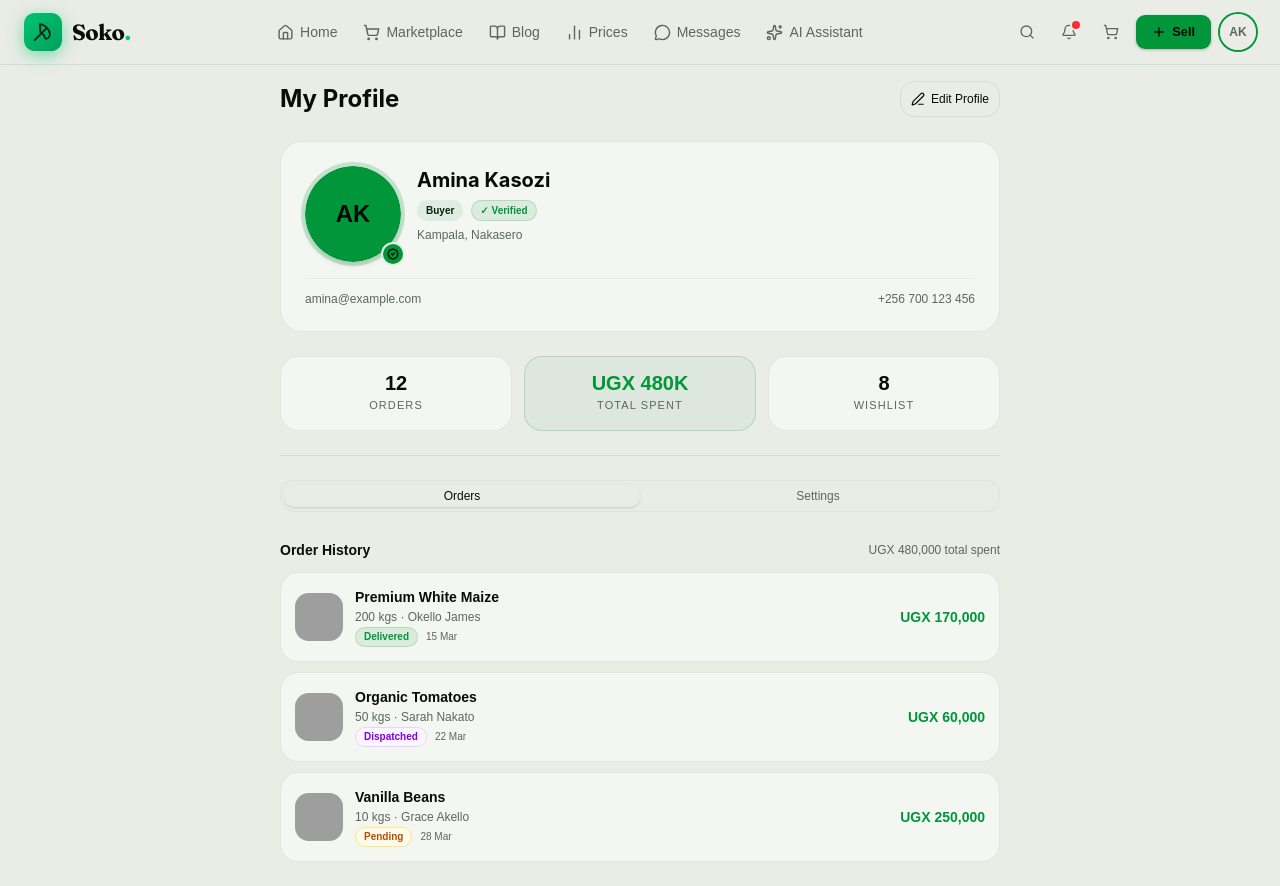
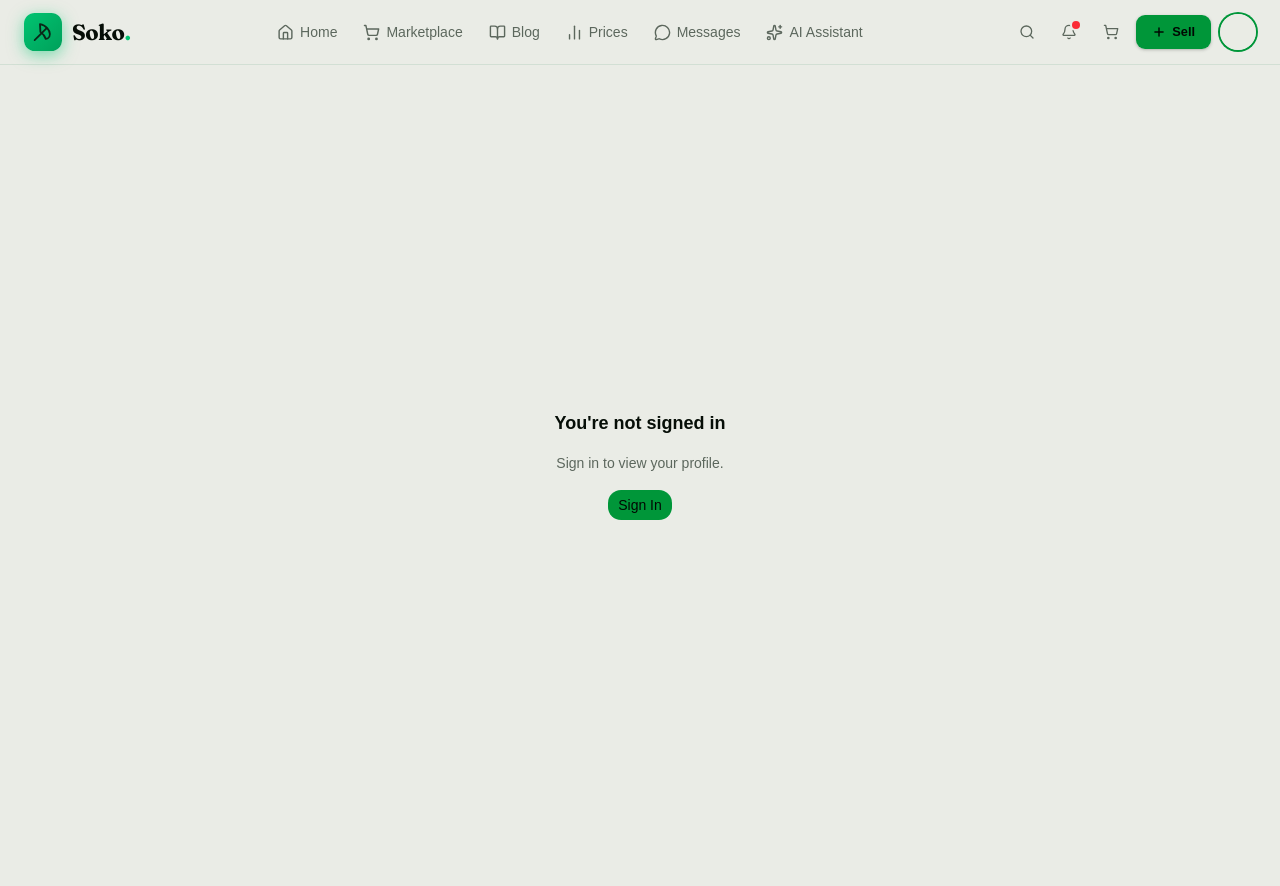
Before and after one commit to Ntale3/soko_client, a React (Vite) app: page /profile in a window 1280 px wide. Shown: the top 886 px of the page. After the commit the page ends 865 px from the top, so only its background shows below. Built offline with nearby package versions, Linux system fonts and the light colour scheme; grey boxes are pictures that could not be loaded.

Commit message:
♻️  replace user with real auth context

```diff
--- a/src/api/api.ts
+++ b/src/api/api.ts
@@ -1,5 +1,5 @@
 //const BASE_URL = import.meta.env.VITE_API_URL ?? "http://localhost:8000"; // TODO: set VITE_API_URL in .env
-const BASE_URL = "http://localhost:8001";
+const BASE_URL = "http://localhost/auth/";
 
 type HttpMethod = "GET" | "POST" | "PUT" | "PATCH" | "DELETE";
 
--- a/src/components/auth/sign-up-steps/sign-up-form.tsx
+++ b/src/components/auth/sign-up-steps/sign-up-form.tsx
@@ -38,7 +38,7 @@ const SignUpForm = () => {
     district !== "" &&
     (role === "buyer" || specialties.length > 0);
 
-  console.log(isValid);
+
 
   function update<K extends keyof typeof fields>(key: K, value: (typeof fields)[K]) {
     if (error) clearError();
--- a/src/components/common/nav.tsx
+++ b/src/components/common/nav.tsx
@@ -23,6 +23,7 @@ import { cn } from "@/lib/utils";
 import { useCartStore } from "@/store/cart-store";
 
 import { Logo } from "../landing-page/logo";
+import { useAuthStore } from "@/store/auth-store";
 
 // ─── Types ────────────────────────────────────────────────────────────────────
 interface NavbarProps {
@@ -46,7 +47,7 @@ const NAV_LINKS: NavLink[] = [
 ];
 
 // ─── User info (replace with real auth context as needed) ─────────────────────
-const USER = { name: "Amina K" };
+//const USER = { name: "Amina K" };
 
 function getInitials(name: string) {
   return name
@@ -117,6 +118,8 @@ export default function Navbar() {
   const [sheetOpen, setSheetOpen] = useState(false);
   const { getSummary } = useCartStore();
   const cartCount = getSummary().itemCount;
+  const {user} = useAuthStore()
+
 
   return (
     <nav className="sticky top-0 z-50 bg-background/95 backdrop-blur-md border-b border-border">
@@ -190,7 +193,7 @@ export default function Navbar() {
           <Link to="/profile" className="hidden md:flex ml-0.5" aria-label="Profile">
             <Avatar className="w-9 h-9 ring-2 ring-primary cursor-pointer hover:ring-emerald-400 transition-all">
               <AvatarFallback className="text-xs font-bold">
-                {getInitials(USER.name)}
+                {user?.initials}
               </AvatarFallback>
             </Avatar>
           </Link>
@@ -254,6 +257,7 @@ export default function Navbar() {
                   </Button>
                 </Link>
 
+                <div className="flex flex-col items-center">
                 {/* Profile */}
                 <Link
                   to="/profile"
@@ -262,11 +266,11 @@ export default function Navbar() {
                 >
                   <Avatar className="w-7.5 h-7.5 ring-2 ring-primary">
                     <AvatarFallback className="text-xs font-bold">
-                      {getInitials(USER.name)}
+                      {user?.initials}
                     </AvatarFallback>
                   </Avatar>
                   <div className="text-left">
-                    <p className="text-sm font-semibold text-foreground">{USER.name}</p>
+                    <p className="text-xs font-semibold text-foreground">{user?.name}</p>
                     <p className="text-xs text-muted-foreground">View profile</p>
                   </div>
                 </Link>
@@ -275,12 +279,13 @@ export default function Navbar() {
                 <Link to="/sell" onClick={() => setSheetOpen(false)}>
                   <Button
                     size="sm"
-                    className="rounded-xl bg-primary hover:bg-primary/60 text-white font-semibold gap-1.5 shadow-sm h-10 px-4"
+                    className="rounded-xl bg-primary hover:bg-primary/60  font-semibold  shadow-sm h-10 px-8"
                   >
                     <Plus size={15} strokeWidth={2.5} />
                     Sell
                   </Button>
                 </Link>
+                </div>
               </div>
             </SheetContent>
           </Sheet>
--- a/src/store/auth-store.ts
+++ b/src/store/auth-store.ts
@@ -109,7 +109,7 @@ interface AuthStore {
 export const useAuthStore = create<AuthStore>()(
   persist(
     (set, get) => ({
-      user: MOCK_BUYER,
+      user: null,
       token: null,
       isLoading: false,
       error: null,
@@ -120,8 +120,9 @@ export const useAuthStore = create<AuthStore>()(
       login: async (payload) => {
         set({ isLoading: true, error: null });
         try {
-          const tokens = await api.post<AuthTokens>("auth/login", payload);
-          const user = await api.get<AuthenticatedUser>("/auth/me", tokens.access_token);
+          const {tokens} = await api.post<AuthTokens>("login", payload);
+          console.log(tokens)
+          const user = await api.get<AuthenticatedUser>("me", tokens.access_token);
 
           set({ user, token: tokens.access_token, isLoading: false });
         } catch (err) {
@@ -134,8 +135,8 @@ export const useAuthStore = create<AuthStore>()(
       register: async (payload) => {
         set({ isLoading: true, error: null });
         try {
-          const tokens = await api.post<AuthTokens>("/auth/register", payload);
-          const user = await api.get<AuthenticatedUser>("/auth/me", tokens.access_token);
+          const {tokens} = await api.post<AuthTokens>("register", payload);
+          const user = await api.get<AuthenticatedUser>("me", tokens.access_token);
           set({ user, token: tokens.access_token, isLoading: false });
         } catch (err) {
           set({ error: (err as Error).message, isLoading: false });
@@ -164,7 +165,7 @@ export const useAuthStore = create<AuthStore>()(
 
       isBoth: () => {
         const role = get().user?.role;
-        return role === "buyer";
+        return role === "both";
       },
 
       isAuthenticated: () => !!get().token && !!get().user,
--- a/src/types/profile.ts
+++ b/src/types/profile.ts
@@ -137,6 +137,8 @@ export type RegisterPayload = FarmerRegisterPayload | BuyerRegisterPayload;
 // ── Auth API responses
 
 export interface AuthTokens {
-  access_token: string;
-  token_type: string; // "bearer"
+  tokens:{access_token: string;
+  token_type: string; // "bearer";
+  }
+  user:AuthenticatedUser
 }
```
